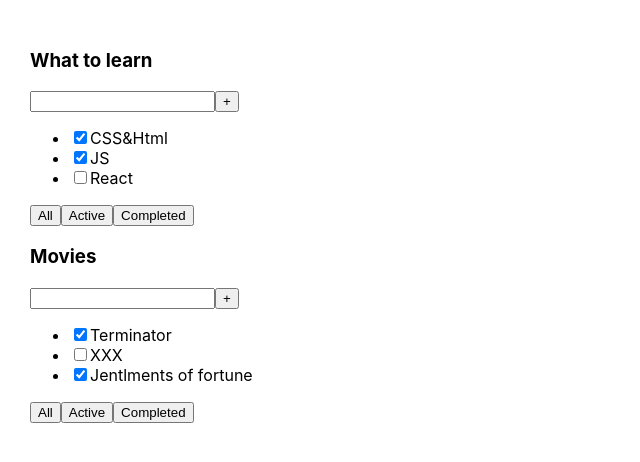
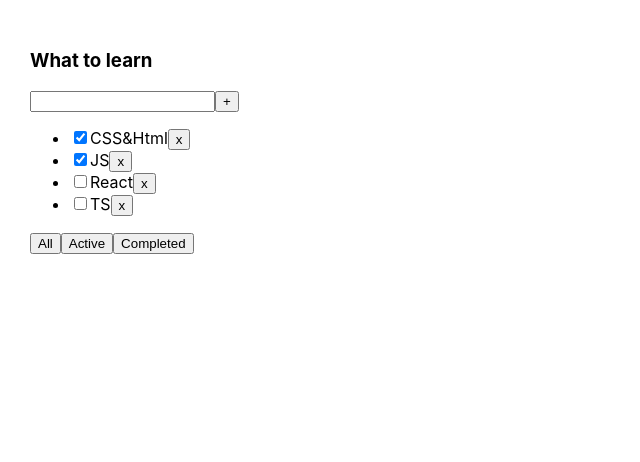
Before and after one commit to Innuska23/todolist1, a React (Create React App) app: page / in a window 1280 px wide. Shown: the top 462 px of the page, without its empty margins (0-640 px from the left). Built offline with nearby package versions, Linux system fonts and the light colour scheme.

Commit message:
added map, onClick

```diff
--- a/package.json
+++ b/package.json
@@ -14,6 +14,7 @@
     "react-dom": "^18.3.1",
     "react-scripts": "5.0.1",
     "typescript": "^4.9.5",
+    "uuid": "^10.0.0",
     "web-vitals": "^2.1.4"
   },
   "scripts": {
@@ -41,6 +42,9 @@
     ]
   },
   "devDependencies": {
+    "@types/uuid": "^10.0.0",
+    "eslint": "^8.57.0",
+    "eslint-config-next": "^14.2.4",
     "prettier": "^3.3.2"
   }
 }
--- a/src/App.tsx
+++ b/src/App.tsx
@@ -1,24 +1,46 @@
+import { useState } from 'react'
 import './App.css'
 import { TaskType, Todolist } from './сomponents/Todolist/TodoList'
 
+import { v4 as uuidv4 } from 'uuid';
+
+export type FilterValuesType = 'all' | 'completed' | 'active'
+
 function App() {
 
-  let tasks1: Array<TaskType> = [
-    { id: 1, title: 'CSS&Html', isDone: true },
-    { id: 1, title: 'JS', isDone: true },
-    { id: 1, title: 'React', isDone: false }
-  ]
+  let [tasks, setTasks] = useState<Array<TaskType>>([
+    { id: uuidv4(), title: 'CSS&Html', isDone: true },
+    { id: uuidv4(), title: 'JS', isDone: true },
+    { id: uuidv4(), title: 'React', isDone: false },
+    { id: uuidv4(), title: 'TS', isDone: false }
+  ]);
+  let [filter, setFilter] = useState<FilterValuesType>('all');
 
-  let tasks2: Array<TaskType> = [
-    { id: 1, title: 'Terminator', isDone: true },
-    { id: 1, title: 'XXX', isDone: false },
-    { id: 1, title: 'Jentlments of fortune', isDone: true }
-  ]
+  function removeTask(id: string) {
+    let filteredTasks = tasks.filter(t => t.id !== id)
+    setTasks(filteredTasks);
+  }
+
+  function changeFilter(value: FilterValuesType) {
+    setFilter(value);
+  }
+
+  let tasksForTodoList = tasks;
+  if (filter === 'completed') {
+    tasksForTodoList = tasks.filter(t => t.isDone === true);
+  }
+
+  if (filter === 'active') {
+    tasksForTodoList = tasks.filter(t => t.isDone === false);
+  }
 
   return (
     <div className="App">
-      <Todolist title="What to learn" tasks={tasks1} />
-      <Todolist title="Movies" tasks={tasks2} />
+      <Todolist
+        title="What to learn"
+        tasks={tasksForTodoList}
+        removeTask={removeTask}
+        changeFilter={changeFilter} />
     </div>
   )
 }
--- a/src/сomponents/Todolist/TodoList.tsx
+++ b/src/сomponents/Todolist/TodoList.tsx
@@ -1,5 +1,7 @@
+import { FilterValuesType } from "../../App"
+
 export type TaskType = {
-    id: number,
+    id: string,
     title: string,
     isDone: boolean
 }
@@ -7,6 +9,8 @@
 type PropsType = {
     title: string
     tasks: Array<TaskType>
+    removeTask: (id: string) => void
+    changeFilter: (value: FilterValuesType) => void
 }
 
 export function Todolist(props: PropsType) {
@@ -18,23 +22,20 @@
                 <button>+</button>
             </div>
             <ul>
-                <li>
-                    <input type="checkbox" checked={props.tasks[0].isDone} />
-                    <span>{props.tasks[0].title}</span>
-                </li>
-                <li>
-                    <input type="checkbox" checked={props.tasks[1].isDone} />
-                    <span>{props.tasks[1].title}</span>
-                </li>
-                <li>
-                    <input type="checkbox" checked={props.tasks[2].isDone} />
-                    <span>{props.tasks[2].title}</span>
-                </li>
+                {
+                    props.tasks.map(t => {
+                        return <li key={t.id}>
+                            <input type="checkbox" checked={t.isDone} />
+                            <span>{t.title}</span>
+                            <button onClick={() => { props.removeTask(t.id) }}>x</button>
+                        </li>
+                    })
+                }
             </ul>
             <div>
-                <button>All</button>
-                <button>Active</button>
-                <button>Completed</button>
+                <button onClick={() => { props.changeFilter('all') }}>All</button>
+                <button onClick={() => { props.changeFilter('active') }}>Active</button>
+                <button onClick={() => { props.changeFilter('completed') }}>Completed</button>
             </div>
         </div>
     )
```
Also changed, not shown: 1 other file (tests, documents, lock files or other folders).
